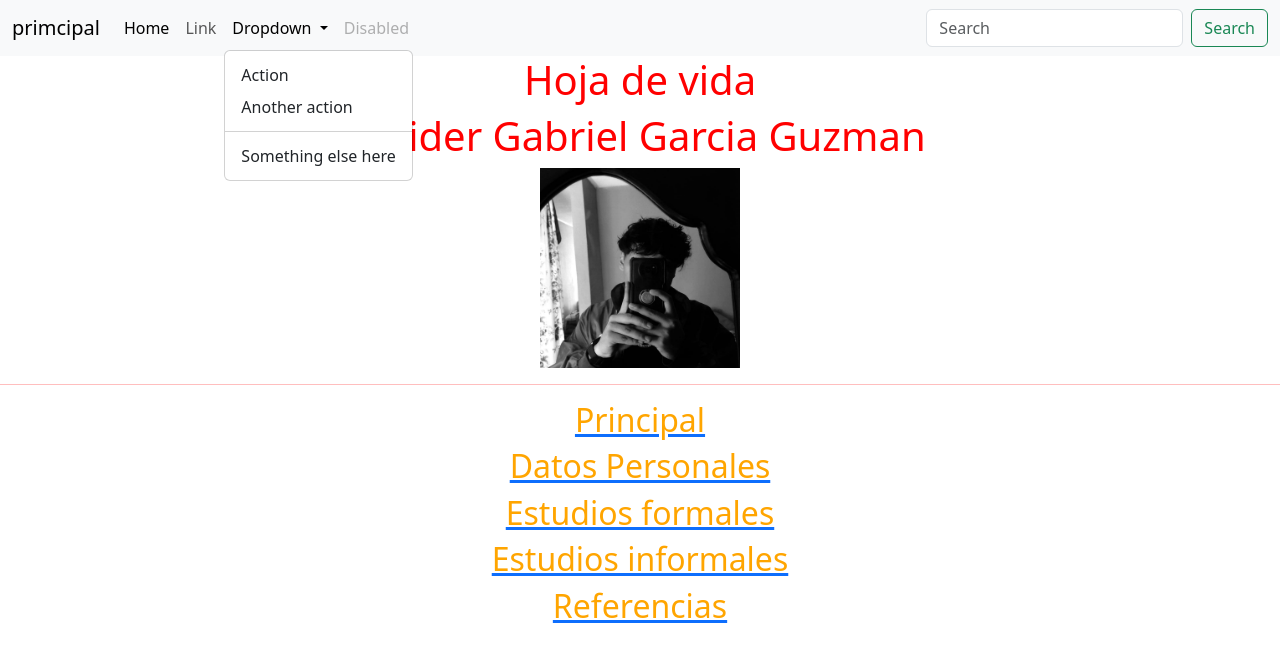
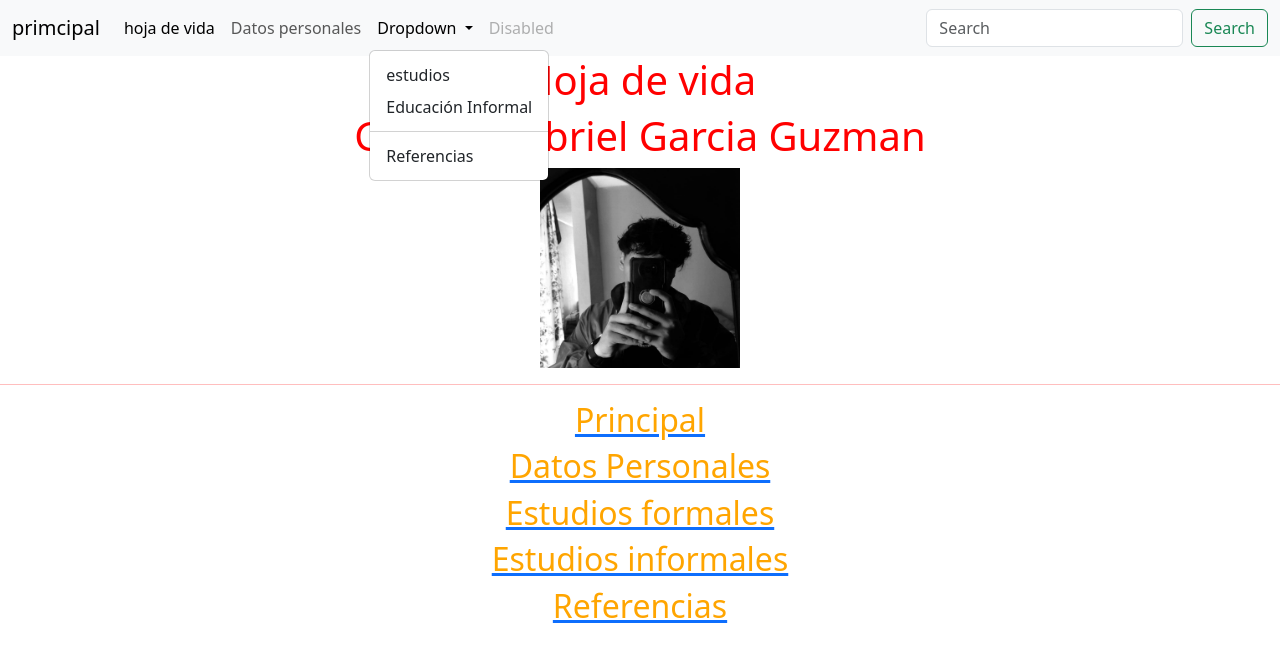
Before and after one commit to guidergarcia/hojadevida, a plain HTML site: page principal.html in a window 1280 px wide. Both pictures are taken after a click on the button "Dropdown". Drawn offline with nearby package versions, Linux system fonts and the light colour scheme.

Commit message:
Update principal.html

```diff
--- a/principal.html
+++ b/principal.html
@@ -17,20 +17,20 @@
     <div class="collapse navbar-collapse" id="navbarSupportedContent">
       <ul class="navbar-nav me-auto mb-2 mb-lg-0">
         <li class="nav-item">
-          <a class="nav-link active" aria-current="page" href="#">Home</a>
+          <a class="nav-link active" aria-current="page" href="Index.html">hoja de vida</a>
         </li>
         <li class="nav-item">
-          <a class="nav-link" href="#">Link</a>
+          <a class="nav-link" href="uno.html">Datos personales</a>
         </li>
         <li class="nav-item dropdown">
           <a class="nav-link dropdown-toggle" href="#" role="button" data-bs-toggle="dropdown" aria-expanded="false">
             Dropdown
           </a>
           <ul class="dropdown-menu">
-            <li><a class="dropdown-item" href="#">Action</a></li>
-            <li><a class="dropdown-item" href="#">Another action</a></li>
+            <li><a class="dropdown-item" href="dos.html">estudios</a></li>
+            <li><a class="dropdown-item" href="tres.html">Educación Informal</a></li>
             <li><hr class="dropdown-divider"></li>
-            <li><a class="dropdown-item" href="#">Something else here</a></li>
+            <li><a class="dropdown-item" href="cuatro.html">Referencias</a></li>
           </ul>
         </li>
         <li class="nav-item">
```
